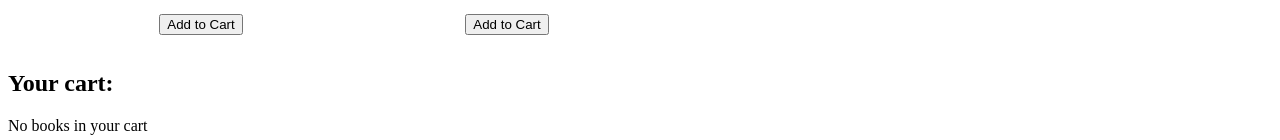
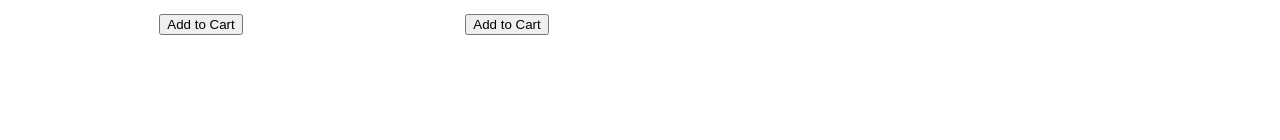
Before and after one commit to phungminhhieu1206/MyApp, an Angular app: page / in a window 1280 px wide. Shown: the part 888-1028 px from the top of the page. After the commit the page ends 954 px from the top, so only its background shows below. Built offline with nearby package versions, Linux system fonts and the light colour scheme.

Commit message:
add routing for web

```diff
--- a/src/app/app.component.html
+++ b/src/app/app.component.html
@@ -1,2 +1,2 @@
-<app-books></app-books>
-<app-cart></app-cart>
+<!-- Cắm bộ định tuyến này vào app để giao quyền routing -->
+<router-outlet></router-outlet>
--- a/src/app/app.module.ts
+++ b/src/app/app.module.ts
@@ -7,10 +7,11 @@ import { BookComponent } from './pages/books/sub-components/book/book.component'
 import { BooksService } from './pages/books/books.service';
 import { BooksModule } from './pages/books/books.module';
 import { CartComponent } from './pages/cart/cart.component';
+import { AppRoutingModule } from './app-routing.module';
 
 @NgModule({
   declarations: [AppComponent, CartComponent],
-  imports: [BrowserModule, FormsModule, BooksModule],
+  imports: [BrowserModule, FormsModule, BooksModule, AppRoutingModule],
   bootstrap: [AppComponent],
 })
 export class AppModule {}
--- a/src/main.ts
+++ b/src/main.ts
@@ -2,7 +2,7 @@ import { enableProdMode } from '@angular/core';
 import { platformBrowserDynamic } from '@angular/platform-browser-dynamic';
 
 import { AppModule } from './app/app.module';
-import { environment } from './environments/environment';
+import { environment } from './assets/environments/environment';
 
 /**
  * Đầu tiên sẽ kiểm tra mỗi trường đang sử dụng là gì?
```
Also changed, not shown: src/app/app-routing.module.ts (added, +15 -0 lines), src/assets/environments/environment.prod.ts (renamed from src/environments/environment.prod.ts), src/assets/environments/environment.ts (renamed from src/environments/environment.ts).
